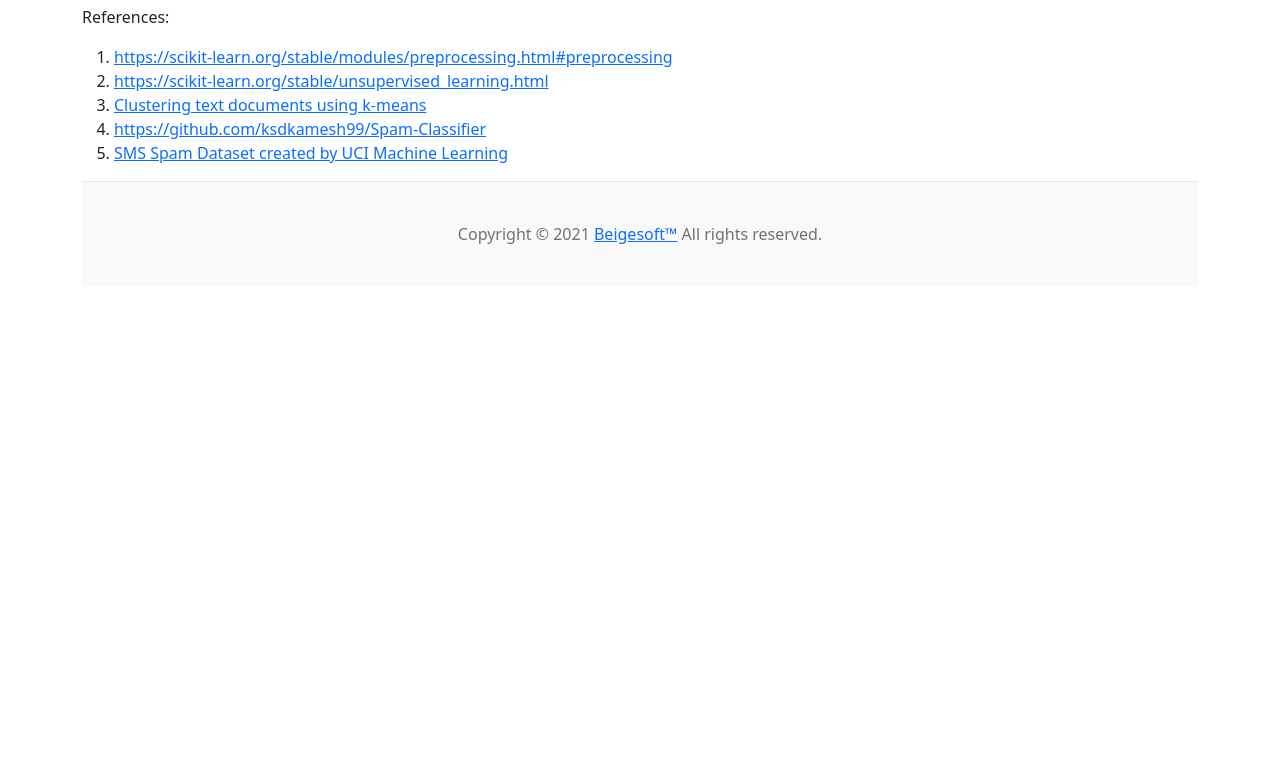
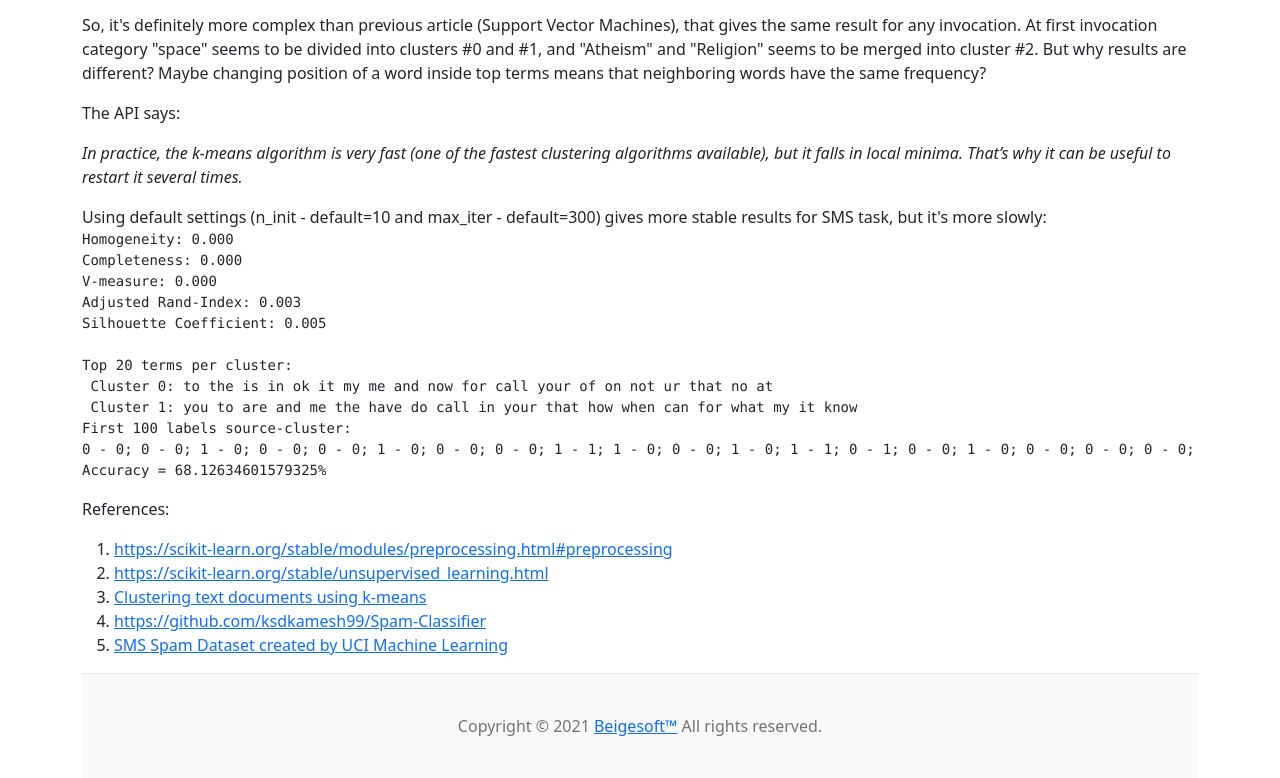
Before and after one commit to demidenko05/beige-math, a plain HTML site: page docs/spam-detect.html in a window 1280 px wide. Shown: the part 1189-1967 px from the top of the page. Before the commit the page ends 1475 px from the top, so only its background shows below. Drawn offline with Linux system fonts and the light colour scheme.

Commit message:
sms-spam detector s2

```diff
--- a/docs/spam-detect.html
+++ b/docs/spam-detect.html
@@ -57,6 +57,9 @@ Fine if thatåÕs the way u feel. ThatåÕs the way its gota b
 </pre>
         You can detect yourself that the first and the last messages look like spam.
         But can Math do this?
+        An ordinary expert system can do this job probably very well.
+        But they say, that Math can retrieve information from source data that you can't notice neither at first look nor after a week of thoroughly study it.
+        So, this is the first simplest data-set to start.
       </p>
 
       <p>This is about data mining (extracting information) from data without a classifying model (that trained on labeled train data).
@@ -103,6 +106,29 @@ Cluster 2: space nasa access digex henry gov pat shuttle toronto alaska
 Cluster 3: god com people don just article jesus think like know
 </pre>
         So, it's definitely more complex than previous article (Support Vector Machines), that gives the same result for any invocation.
+        At first invocation category "space" seems to be divided into clusters #0 and #1, and "Atheism" and "Religion" seems to be merged into cluster #2.
+        But why results are different? Maybe changing position of a word inside top terms means that neighboring words have the same frequency?
+      </p>
+      <p>
+        The API says:
+        <p><i>
+        In practice, the k-means algorithm is very fast (one of the fastest clustering algorithms available), but it falls in local minima. That’s why it can be useful to restart it several times.
+        </i></p>
+        Using default settings (n_init - default=10 and max_iter - default=300) gives more stable results for SMS task, but it's more slowly:
+<pre>
+Homogeneity: 0.000
+Completeness: 0.000
+V-measure: 0.000
+Adjusted Rand-Index: 0.003
+Silhouette Coefficient: 0.005
+
+Top 20 terms per cluster:
+ Cluster 0: to the is in ok it my me and now for call your of on not ur that no at
+ Cluster 1: you to are and me the have do call in your that how when can for what my it know
+First 100 labels source-cluster:
+0 - 0; 0 - 0; 1 - 0; 0 - 0; 0 - 0; 1 - 0; 0 - 0; 0 - 0; 1 - 1; 1 - 0; 0 - 0; 1 - 0; 1 - 1; 0 - 1; 0 - 0; 1 - 0; 0 - 0; 0 - 0; 0 - 0; 1 - 0; 0 - 1; 0 - 0; 0 - 0; 0 - 0; 0 - 1; 0 - 0; 0 - 0; 0 - 1; 0 - 1; 0 - 0; 0 - 1; 0 - 0; 0 - 1; 0 - 1; 1 - 1; 0 - 0; 0 - 1; 0 - 0; 0 - 0; 0 - 1; 0 - 0; 0 - 1; 1 - 1; 0 - 1; 0 - 1; 0 - 0; 0 - 1; 0 - 0; 0 - 0; 0 - 0; 0 - 1; 0 - 0; 0 - 0; 0 - 1; 1 - 0; 0 - 1; 1 - 0; 0 - 0; 0 - 1; 0 - 0; 0 - 0; 0 - 0; 0 - 0; 0 - 0; 0 - 0; 1 - 1; 0 - 0; 1 - 0; 1 - 1; 0 - 0; 0 - 0; 0 - 1; 0 - 0; 0 - 1; 0 - 0; 0 - 1; 0 - 1; 0 - 0; 0 - 0; 0 - 0; 0 - 0; 0 - 1; 0 - 0; 0 - 1; 0 - 0; 0 - 1; 0 - 0; 0 - 0; 0 - 0; 0 - 0; 0 - 1; 0 - 0; 0 - 0; 1 - 1; 0 - 0; 1 - 0; 0 - 0; 0 - 0; 0 - 0; 0 - 0;
+Accuracy = 68.12634601579325%
+</pre>
       </p>
 
       <p>References:</p>
```
Also changed, not shown: docs/index.html (+3 -0 lines), 1 other file.
